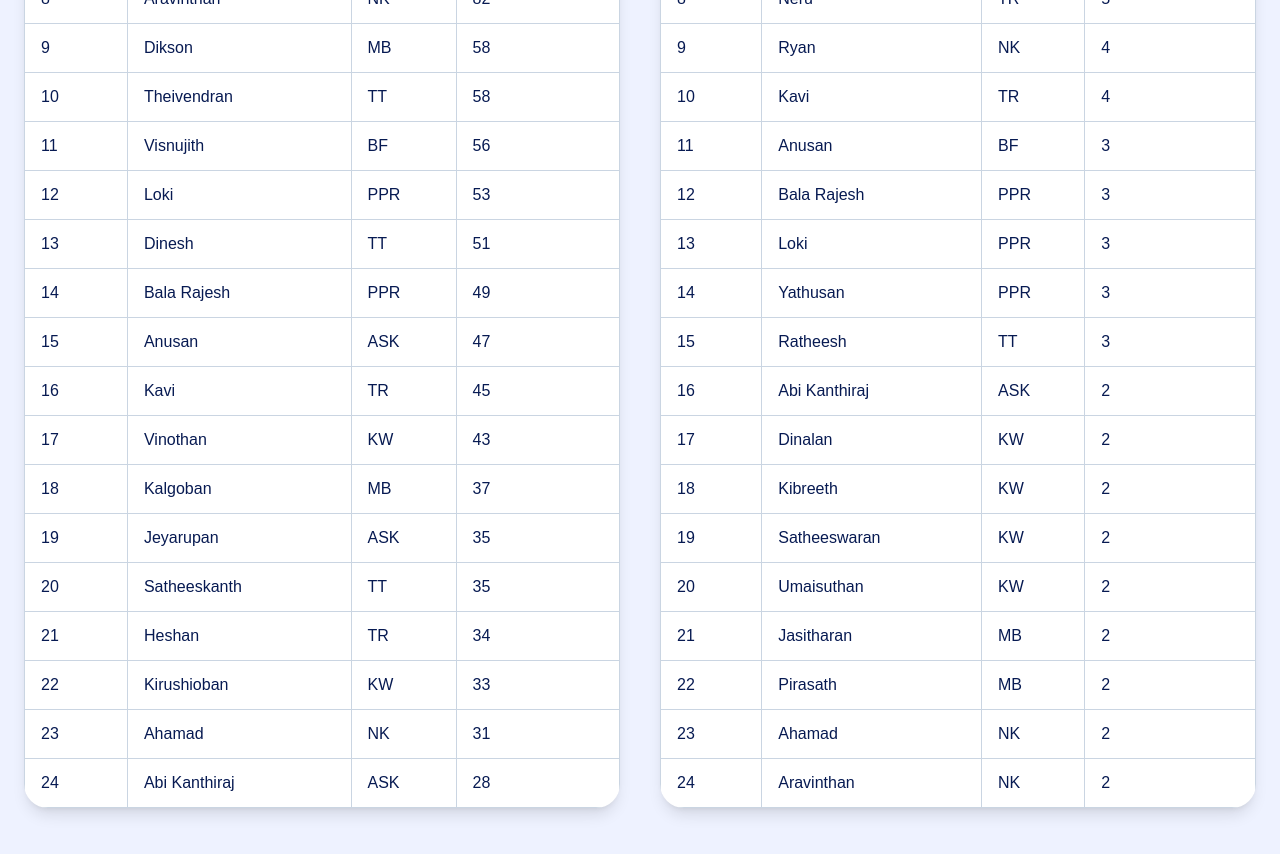
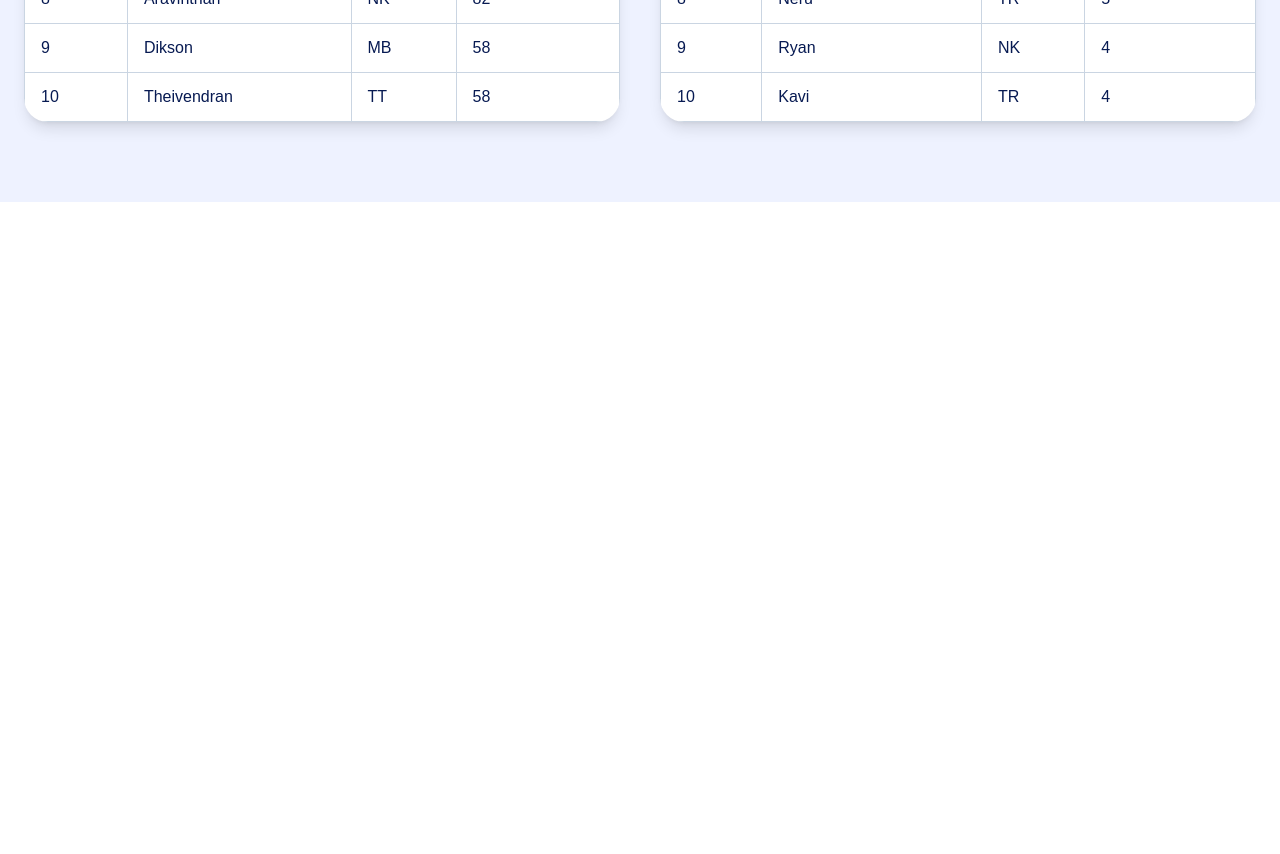
Before and after one commit to thanusan97-blip/spiders-cricket-club, a Next.js app: page /competitions/vctb2025 in a window 1280 px wide. Shown: the part 1680-2534 px from the top of the page. After the commit the page ends 1882 px from the top, so only its background shows below. Built offline with nearby package versions, Linux system fonts and the light colour scheme.

Commit message:
Added VCTB 2025 stats

```diff
--- a/app/competitions/vctb2025/page.tsx
+++ b/app/competitions/vctb2025/page.tsx
@@ -22,20 +22,7 @@ const batsmen = [
   ["8", "Aravinthan", "NK", "82"],
   ["9", "Dikson", "MB", "58"],
   ["10", "Theivendran", "TT", "58"],
-  ["11", "Visnujith", "BF", "56"],
-  ["12", "Loki", "PPR", "53"],
-  ["13", "Dinesh", "TT", "51"],
-  ["14", "Bala Rajesh", "PPR", "49"],
-  ["15", "Anusan", "ASK", "47"],
-  ["16", "Kavi", "TR", "45"],
-  ["17", "Vinothan", "KW", "43"],
-  ["18", "Kalgoban", "MB", "37"],
-  ["19", "Jeyarupan", "ASK", "35"],
-  ["20", "Satheeskanth", "TT", "35"],
-  ["21", "Heshan", "TR", "34"],
-  ["22", "Kirushioban", "KW", "33"],
-  ["23", "Ahamad", "NK", "31"],
-  ["24", "Abi Kanthiraj", "ASK", "28"],
+
 ];
 
 const bowlers = [
@@ -49,20 +36,7 @@ const bowlers = [
   ["8", "Neru", "TR", "5"],
   ["9", "Ryan", "NK", "4"],
   ["10", "Kavi", "TR", "4"],
-  ["11", "Anusan", "BF", "3"],
-  ["12", "Bala Rajesh", "PPR", "3"],
-  ["13", "Loki", "PPR", "3"],
-  ["14", "Yathusan", "PPR", "3"],
-  ["15", "Ratheesh", "TT", "3"],
-  ["16", "Abi Kanthiraj", "ASK", "2"],
-  ["17", "Dinalan", "KW", "2"],
-  ["18", "Kibreeth", "KW", "2"],
-  ["19", "Satheeswaran", "KW", "2"],
-  ["20", "Umaisuthan", "KW", "2"],
-  ["21", "Jasitharan", "MB", "2"],
-  ["22", "Pirasath", "MB", "2"],
-  ["23", "Ahamad", "NK", "2"],
-  ["24", "Aravinthan", "NK", "2"],
+
 ];
 
 export default function VCTB2025Page() {
```
